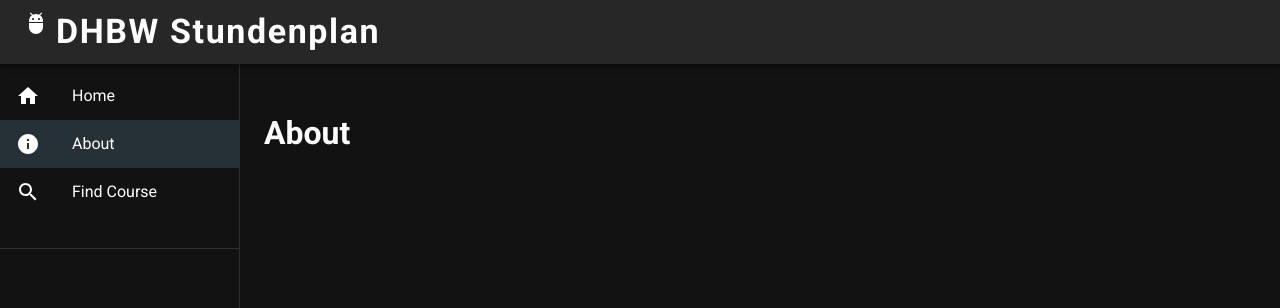
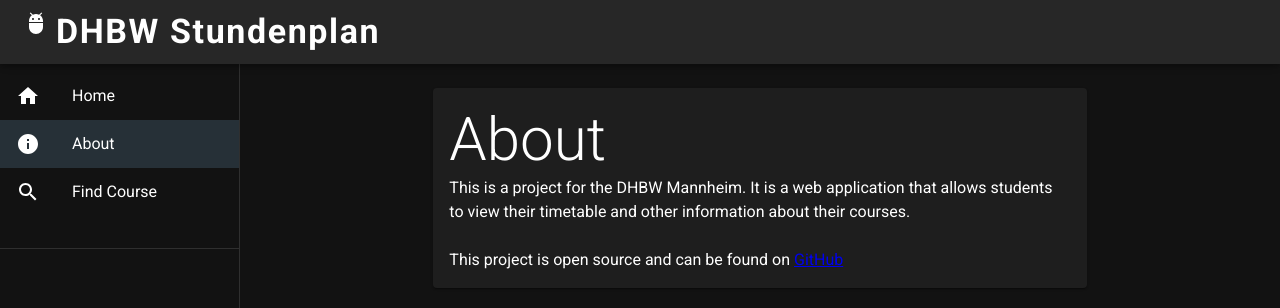
Before and after one commit to Herobone/DHBW-Stundenplan-Tool, a Next.js app: page /about in a window 1280 px wide. Shown: the top 308 px of the page. Built offline with nearby package versions, Linux system fonts and the light colour scheme; what @mui/material-nextjs would draw is missing.

Commit message:
Add minimal About Page

```diff
--- a/src/app/about/page.tsx
+++ b/src/app/about/page.tsx
@@ -1,7 +1,29 @@
-export default function About() {
-    return (
-        <div className="grid grid-rows-[20px_1fr_20px] items-center justify-items-center min-h-screen p-8 pb-20 gap-16 sm:p-20 font-[family-name:var(--font-geist-sans)]">
-            <h1 className="text-4xl font-bold">About</h1>
-        </div>
-    );
+'use server';
+import Grid from '@mui/material/Grid2';
+import {Paper, Typography} from '@mui/material';
+
+export default async function About() {
+  return (
+    <Grid container spacing={3}>
+      <Grid size={{xs: 0, md: 2}} />
+      <Grid size={{xs: 12, md: 8}}>
+        <Paper sx={{p: 2}}>
+          <Typography variant="h2">About</Typography>
+          <Typography>
+            This is a project for the DHBW Mannheim. It is a web application
+            that allows students to view their timetable and other information
+            about their courses.
+          </Typography>
+          <br />
+          <Typography>
+            This project is open source and can be found on{' '}
+            <a href="https://github.com/Herobone/DHBW-Stundenplan-Tool/">
+              GitHub
+            </a>
+          </Typography>
+        </Paper>
+      </Grid>
+      <Grid size={{xs: 0, md: 2}} />
+    </Grid>
+  );
 }
```
